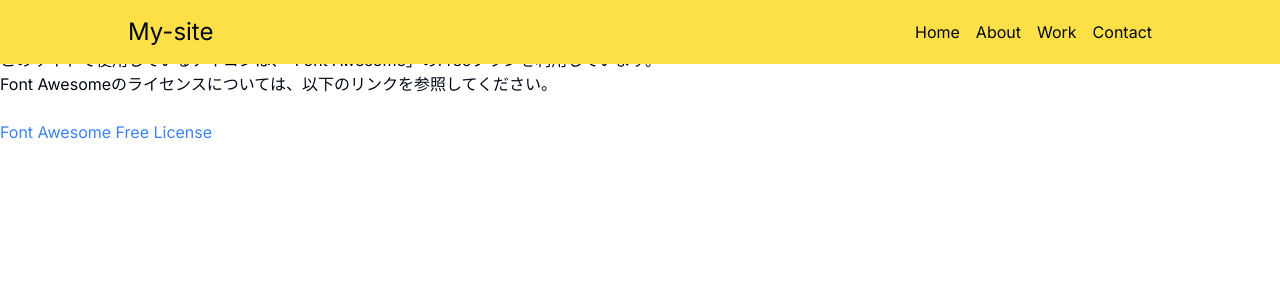
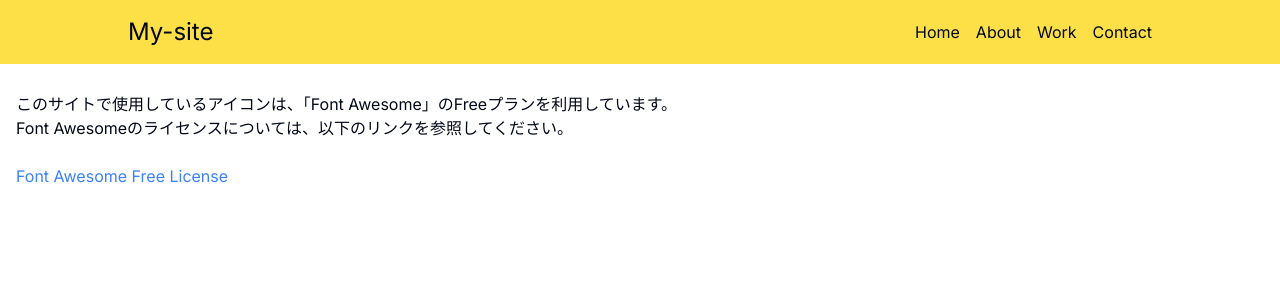
Before and after one commit to tasozo/my-site2, a Next.js app: page / in a window 1280 px wide. Shown: the top 300 px of the page. Built offline with nearby package versions, Linux system fonts and the light colour scheme.

Commit message:
Chapter１５エラー修正

```diff
--- a/src/app/contact/ContactForm.jsx
+++ b/src/app/contact/ContactForm.jsx
@@ -60,7 +60,7 @@ export function ContactForm() {
             <FormItem>
               <FormLabel>氏名</FormLabel>
               <FormControl>
-                <Input placeholder='適当な名前を入力してください。' {...field} />
+                <Input placeholder='適当な名前を入力してください。ああ' {...field} />
               </FormControl>
               <FormDescription>ここが名前入力エリアです。</FormDescription>
               <FormMessage />
--- a/src/app/globals.css
+++ b/src/app/globals.css
@@ -1,6 +1,26 @@
 @tailwind base;
 @tailwind components;
 @tailwind utilities;
+
+:root {
+  --foreground-rgb: 0, 0, 0;
+  --background-start-rgb: 214, 219, 220;
+  --background-end-rgb: 255, 255, 255;
+}
+
+@media (prefers-color-scheme: dark) {
+  :root {
+    --foreground-rgb: 255, 255, 255;
+    --background-start-rgb: 0, 0, 0;
+    --background-end-rgb: 0, 0, 0;
+  }
+}
+
+@layer utilities {
+  .text-balance {
+    text-wrap: balance;
+  }
+}
 
 @layer base {
   :root {
@@ -23,14 +43,13 @@
     --border: 214.3 31.8% 91.4%;
     --input: 214.3 31.8% 91.4%;
     --ring: 222.2 84% 4.9%;
-    --radius: 0.5rem;
     --chart-1: 12 76% 61%;
     --chart-2: 173 58% 39%;
     --chart-3: 197 37% 24%;
     --chart-4: 43 74% 66%;
     --chart-5: 27 87% 67%;
+    --radius: 0.5rem;
   }
-
   .dark {
     --background: 222.2 84% 4.9%;
     --foreground: 210 40% 98%;
@@ -66,4 +85,7 @@
   body {
     @apply bg-background text-foreground;
   }
+  h2{
+    @apply text-primary text-3xl text-center font-bold
+  }
 }
--- a/src/app/layout.js
+++ b/src/app/layout.js
@@ -1,18 +1,22 @@
-import { Inter } from "next/font/google";
-import "./globals.css";
-import CustomHeader from "@/components/common/CustomHeader";
+import { Inter } from 'next/font/google'
+import './globals.css'
+import CustomHeader from '@/components/common/CustomHeader'
 
-const inter = Inter({ subsets: ["latin"] });
+const inter = Inter({ subsets: ['latin'] })
 
 export const metadata = {
-  title: "Create Next App",
-  description: "Generated by create next app",
-};
+  title: 'Create Next App',
+  description: 'Generated by create next app',
+}
 
 export default function RootLayout({ children }) {
   return (
-    <html lang="en">
-      <body className={inter.className}><CustomHeader />{children}</body>
+    <html lang='en'>
+      <body className={inter.className}>
+        <CustomHeader />
+        {/*mainタグを追加*/}
+        <main className='container flex flex-col mx-auto px-4 py-8'>{children}</main>
+      </body>
     </html>
-  );
+  )
 }
```
